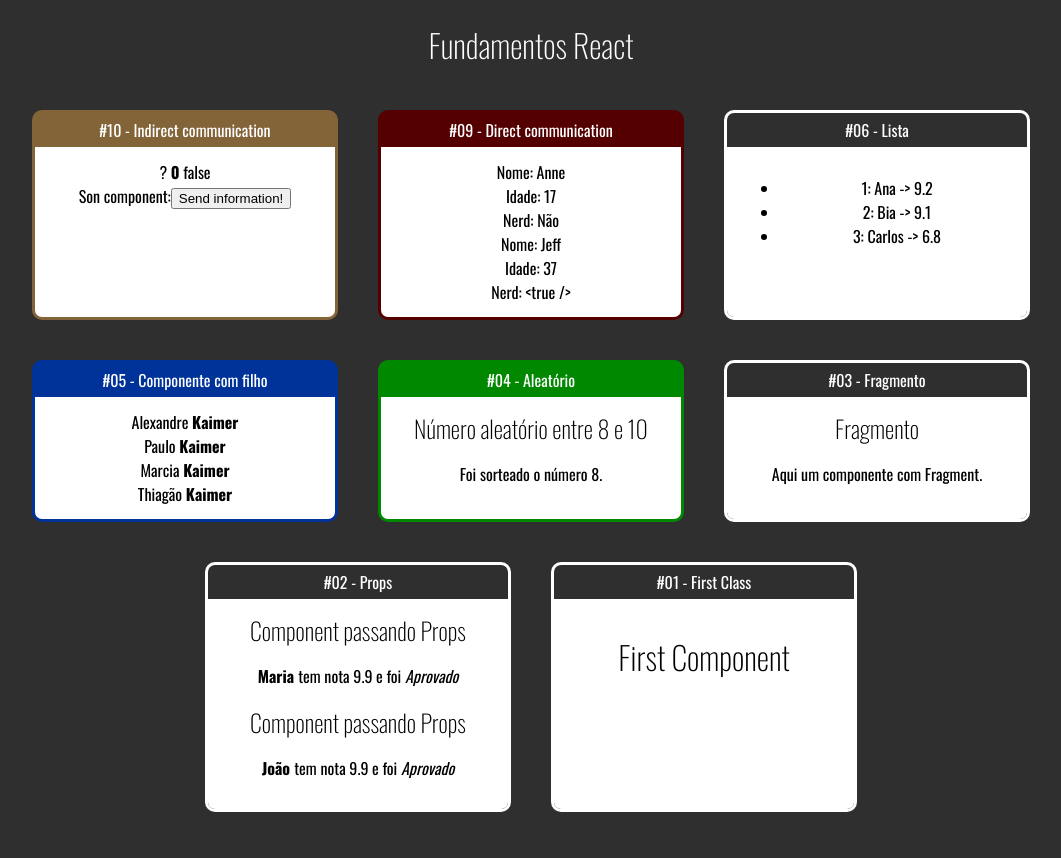
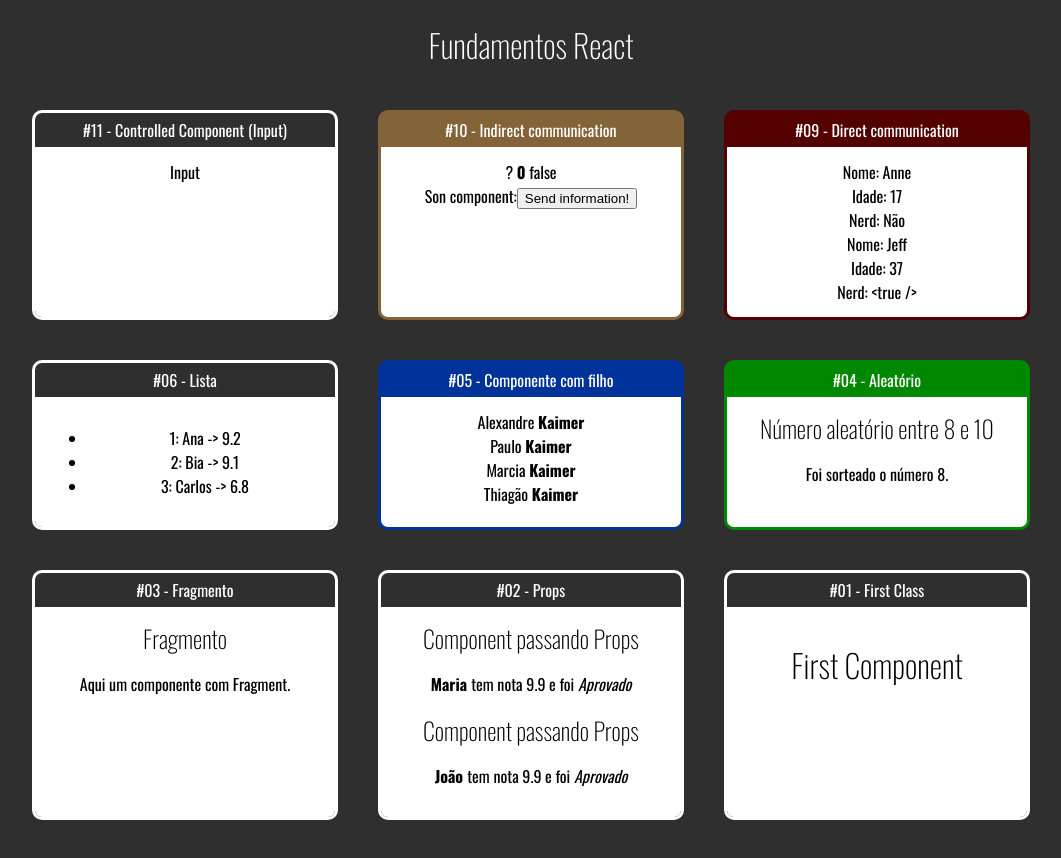
Before and after one commit to alekaimer/fundamentos-react, a React (Create React App) app: page / in a window 1280 px wide. Shown: the whole page, without its empty margins (109-1170 px from the left). Built offline with nearby package versions, Linux system fonts and the light colour scheme.

Commit message:
add new component - controlled component

```diff
--- a/src/App.jsx
+++ b/src/App.jsx
@@ -1,6 +1,7 @@
 import './App.css'
 import React from 'react'
 
+import Input from './components/forms/Input';
 import IndirectDad from './components/communication/IndirectDad';
 import DirectDad from './components/communication/DirectDad';
 import Students from './components/loops/Students';
@@ -16,6 +17,10 @@
   <div className="App">
     <h1>Fundamentos React</h1>
     <div className="Cards">
+
+      <Card titulo="#11 - Controlled Component (Input)" color="">
+        <Input></Input>
+      </Card>
 
       <Card titulo="#10 - Indirect communication" color="#836438">
         <IndirectDad></IndirectDad>
--- /dev/null
+++ b/src/components/forms/Input.jsx
@@ -0,0 +1,11 @@
+
+import React from 'react'
+
+export default props => {
+
+  return (
+    <div>
+      Input
+    </div>
+  )
+}
```
